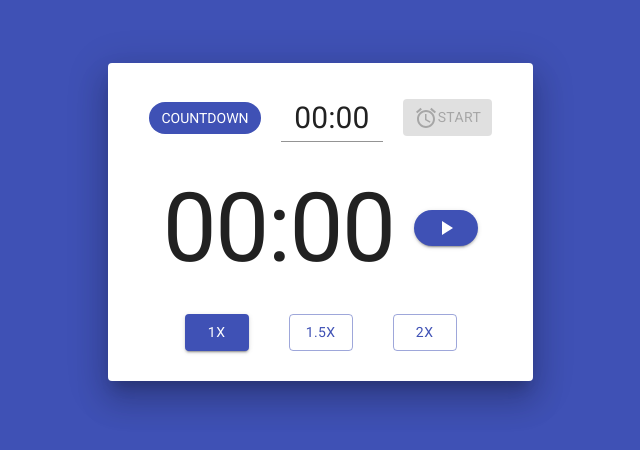
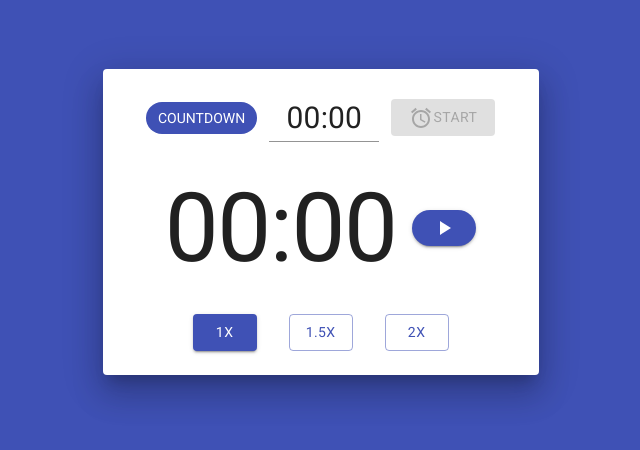
Before and after one commit to lhbelfanti/timer, a React (Create React App) app: page / in a window 1280 px wide. Shown: the part 146-596 px from the top of the page, without its empty margins (321-961 px from the left). Built offline with nearby package versions, Linux system fonts and the light colour scheme.

Commit message:
General fixes and tweaking.

```diff
--- a/src/pages/timer/TimerPage.tsx
+++ b/src/pages/timer/TimerPage.tsx
@@ -5,6 +5,10 @@ import "../../styles/pages/timer/timer-page.css"
 import { Box, Paper } from "@material-ui/core";
 import CountdownTimerSection from "./sections/CountdownTimerSection";
 import * as data from "../config.json"
+import { styled } from "@material-ui/core/styles";
+import { flexbox, compose, spacing } from "@material-ui/system";
+
+const SubContainer = styled(Box)(compose(spacing, flexbox));
 
 const TimerPage = () => {
   const { countdownInputSection, countdownTimerSection, multiplierSection } = data.timer;
@@ -13,21 +17,26 @@ const TimerPage = () => {
       <Paper
         elevation={20}
         className={"main-container"}>
-        <div
+        <SubContainer
+          m={3}
+          display={"flex"}
+          justifyContent={"center"}
+          alignItems={"center"}
+          flexDirection={"column"}
           className={"sub-container"}>
           <CountdownInputSection
             label={countdownInputSection.countdownLabelText}
             buttonText={countdownInputSection.startButtonText}/>
           <CountdownTimerSection
-            halfwayWarning={countdownTimerSection.halfwayWarningPercentage}
-            colorWarning={countdownTimerSection.colorWarningStartingAtSecond}
-            blinkWarning={countdownTimerSection.blinkWarningStartingAtSecond}
+            halfwayWarningPercentage={countdownTimerSection.halfwayWarningPercentage}
+            colorWarningThreshold={countdownTimerSection.colorWarningStartingAtSecond}
+            blinkWarningThreshold={countdownTimerSection.blinkWarningStartingAtSecond}
             halfwayWarningText={countdownTimerSection.halfwayWarningInfoText}
             timesUpText={countdownTimerSection.timesUpInfoText}/>
           <MultipliersSection
             multipliers={multiplierSection.multipliers}
             defaultIndex={multiplierSection.defaultSelectedMultiplierIndex}/>
-        </div>
+        </SubContainer>
       </Paper>
     </Box>
   );
--- a/src/pages/timer/components/CountdownTimer.tsx
+++ b/src/pages/timer/components/CountdownTimer.tsx
@@ -17,13 +17,13 @@ const initialState = {
 }
 
 interface CountdownTimerProps {
-  halfwayWarning: number,
-  colorWarning: number,
-  blinkWarning: number
+  halfwayWarningPercentage: number,
+  colorWarningThreshold: number,
+  blinkWarningThreshold: number
 }
 
-let cache = 0;
-let timerId: any = null;
+let cache: number = 0;
+let timerId: NodeJS.Timeout | null = null;
 
 const CountdownTimer = (props: CountdownTimerProps) => {
   const [state, setState] = useState<CountdownTimerState>(initialState);
@@ -41,7 +41,7 @@ const CountdownTimer = (props: CountdownTimerProps) => {
   }
 
   const createNewTimer = (fromReset: boolean = true) => {
-    const firstWarnInSecs = fromReset ? firstWarningToSeconds(data, props.halfwayWarning) : cache;
+    const firstWarnInSecs = fromReset ? firstWarningToSeconds(data, props.halfwayWarningPercentage) : cache;
     if (cache === 0) cache = firstWarnInSecs;
     setState({minutes: data.min, seconds: data.sec});
     setTimer(data);
@@ -63,9 +63,9 @@ const CountdownTimer = (props: CountdownTimerProps) => {
     const total = counter.sec + (counter.min * 60);
     if (total === firstWarningInSeconds) {
       triggerTimerEvent(TimerEvents.HALFWAY_WARNING);
-    } else if (total === props.colorWarning) {
+    } else if (total === props.colorWarningThreshold) {
       triggerTimerEvent(TimerEvents.COLOR_WARNING);
-    } else if (total === props.blinkWarning) {
+    } else if (total === props.blinkWarningThreshold) {
       triggerTimerEvent(TimerEvents.BLINK_WARNING);
     } else if (total === 0) {
       triggerTimerEvent(TimerEvents.TIME_IS_UP);
--- a/src/pages/timer/components/PauseButton.tsx
+++ b/src/pages/timer/components/PauseButton.tsx
@@ -2,13 +2,17 @@ import React, { useEffect, useState } from "react";
 import { useActions } from "../../../hooks/useActions";
 import { useTypedSelector } from "../../../hooks/useTypedSelector";
 import { TimerEvents } from "../../../state/actions";
-import { Button } from "@material-ui/core";
 import { Pause, PlayArrow } from "@material-ui/icons";
 import "../../../styles/pages/timer/sections/countdown-timer-section.css";
+import { styled } from "@material-ui/core/styles";
+import { compose, spacing, borders } from "@material-ui/system";
+import MuiButton from "@material-ui/core/Button";
 
 interface PauseButtonState {
   isPaused: boolean
 }
+
+const Button = styled(MuiButton)(compose(spacing, borders));
 
 const PauseButton = () => {
   const [state, setState] = useState<PauseButtonState>({ isPaused: true });
@@ -37,7 +41,8 @@ const PauseButton = () => {
       color="primary"
       aria-label="pause"
       onClick={onButtonClick}
-      className={"pause-button"}>
+      marginLeft={2}
+      borderRadius={100}>
     {!state.isPaused ? <Pause /> : <PlayArrow />}
     </Button>
   );
--- a/src/pages/timer/components/TimeMultiplier.tsx
+++ b/src/pages/timer/components/TimeMultiplier.tsx
@@ -1,8 +1,10 @@
 import React from "react";
 import { useActions } from "../../../hooks/useActions";
 import { TimerEvents } from "../../../state/actions";
-import { Button } from "@material-ui/core";
 import "../../../styles/pages/timer/sections/multiplier-section.css";
+import { styled } from "@material-ui/core/styles";
+import MuiButton from "@material-ui/core/Button";
+import { spacing } from "@material-ui/system";
 
 interface TimeMultiplierProps {
   multiplier: number,
@@ -10,9 +12,12 @@ interface TimeMultiplierProps {
   variant: "outlined" | "contained"
 }
 
+const Button = styled(MuiButton)(spacing);
+
 const TimeMultiplier = (props: TimeMultiplierProps) => {
   const buttonText = `${props.multiplier.toString()}X`;
   const { changeTimerSpeed, triggerTimerEvent } = useActions();
+
 
   const onClick = () => {
     changeTimerSpeed(props.multiplier);
@@ -26,7 +31,8 @@ const TimeMultiplier = (props: TimeMultiplierProps) => {
         variant={props.variant}
         color="primary"
         onClick={onClick}
-        className={"multiplier-button"}>
+        mr={2}
+        ml={2}>
         { buttonText }
       </Button>
     </div>
--- a/src/pages/timer/sections/CountdownInputSection.tsx
+++ b/src/pages/timer/sections/CountdownInputSection.tsx
@@ -51,8 +51,7 @@ const CountdownInputSection = (props: CountdownInputSectionProps) => {
         variant="contained"
         color="primary"
         disabled={buttonDisabled}
-        onClick={onButtonClick}
-        className={"countdown-button"}>
+        onClick={onButtonClick}>
         <div className={"countdown-button-label"}>
           <AlarmIcon />
           {props.buttonText}
--- a/src/pages/timer/sections/CountdownTimerSection.tsx
+++ b/src/pages/timer/sections/CountdownTimerSection.tsx
@@ -5,15 +5,15 @@ import "../../../styles/pages/timer/sections/countdown-timer-section.css";
 import FadeInText from "../components/FadeInText";
 
 interface CountdownTimerProps {
-  halfwayWarning: number,
-  colorWarning: number,
+  halfwayWarningPercentage: number,
+  colorWarningThreshold: number,
   halfwayWarningText: string,
   timesUpText: string,
-  blinkWarning: number,
+  blinkWarningThreshold: number,
 }
 
 const CountdownTimerSection = (props: CountdownTimerProps) => {
-  const { halfwayWarning, colorWarning, halfwayWarningText, timesUpText, blinkWarning } = props;
+  const { halfwayWarningPercentage, colorWarningThreshold, halfwayWarningText, timesUpText, blinkWarningThreshold } = props;
   return (
     <div className={"countdown-timer-section-main-container"}>
       <FadeInText
@@ -21,9 +21,9 @@ const CountdownTimerSection = (props: CountdownTimerProps) => {
         timesUpText={timesUpText}/>
       <div className={"countdown-timer-section-sub-container"}>
         <CountdownTimer
-          halfwayWarning={halfwayWarning}
-          colorWarning={colorWarning}
-          blinkWarning={blinkWarning}/>
+          halfwayWarningPercentage={halfwayWarningPercentage}
+          colorWarningThreshold={colorWarningThreshold}
+          blinkWarningThreshold={blinkWarningThreshold}/>
         <PauseButton/>
       </div>
     </div>
--- a/src/pages/timer/timerHelper.ts
+++ b/src/pages/timer/timerHelper.ts
@@ -53,7 +53,7 @@ export const getSecondsFromMMSS = (value: string) => {
 
 export const toMMSS = (secs: number) => {
   const secNum = parseInt(secs.toString(), 10);
-  const minutes = formatVal(Math.floor(secNum / 60) % 60);
+  const minutes = formatVal(Math.floor(secNum / 60) % 100);
   const seconds = formatVal(secNum % 60);
   return `${minutes}:${seconds}`;
 };
@@ -62,24 +62,8 @@ export const formatVal = (val: number) => {
   return val < 10 ? `0${val}` : val;
 }
 
-export const limitTimerInput = (val: string, max: string) => {
-  if (val.length === 1 && val[0] > max[0]) {
-    val = "0" + val;
-  }
-
-  if (val.length === 2) {
-    if (Number(val) === 0) {
-      val = "00";
-    } else if (val > max) { // This can happen when user paste number
-      val = max;
-    }
-  }
-
-  return val;
-}
-
 export const timerLimit = (val: string) => {
-  let minutes = limitTimerInput(val.substring(0, 2), '59');
+  let minutes = val.substring(0, 2);
   let seconds = val.substring(2, 4);
 
   return minutes + (seconds.length ? ':' + seconds : '');
--- a/src/styles/pages/timer/sections/coundown-input-section.css
+++ b/src/styles/pages/timer/sections/coundown-input-section.css
@@ -1,13 +1,9 @@
 .countdown-input-section-main-container {
   display: flex;
   flex-direction: row;
-  justify-content: center;
+  justify-content: space-between;
   align-items: center;
   width: 90%;
-}
-
-.countdown-label {
-  margin: 0 20px;
 }
 
 .countdown-label span {
@@ -15,17 +11,13 @@
 }
 
 .countdown-input {
-  width: 130px;
+  width: 110px;
   margin: 0 20px;
 }
 
 .countdown-input input[type="text"] {
   font-size: 30px;
   text-align: center;
-}
-
-.countdown-button {
-  margin: 0 20px !important;
 }
 
 .countdown-button-label {
--- a/src/styles/pages/timer/sections/countdown-timer-section.css
+++ b/src/styles/pages/timer/sections/countdown-timer-section.css
@@ -14,14 +14,6 @@
   align-items: center;
 }
 
-.countdown-timer {
-  display: flex;
-  flex-direction: row;
-  justify-content: center;
-  align-items: center;
-  font-weight: 900 !important;
-}
-
 .countdown-timer-red {
   color: #f44336;
 }
@@ -36,8 +28,3 @@
     opacity: 0;
   }
 }
-
-.pause-button {
-  margin-left: 20px !important;
-  border-radius: 100px !important;
-}
--- a/src/styles/pages/timer/sections/multiplier-section.css
+++ b/src/styles/pages/timer/sections/multiplier-section.css
@@ -6,7 +6,3 @@
   width: 90%;
   margin: 0 50px;
 }
-
-.multiplier-button {
-  margin: 0 20px !important;
-}
--- a/src/styles/pages/timer/timer-page.css
+++ b/src/styles/pages/timer/timer-page.css
@@ -17,11 +17,3 @@ body {
   align-items: center;
   margin: auto;
 }
-
-.sub-container {
-  display: flex;
-  justify-content: center;
-  align-items: center;
-  flex-direction: column;
-  margin: 30px 0 !important;
-}
```
Also changed, not shown: package.json (+6 -6 lines), 2 other files (tests, documents, lock files or other folders).
